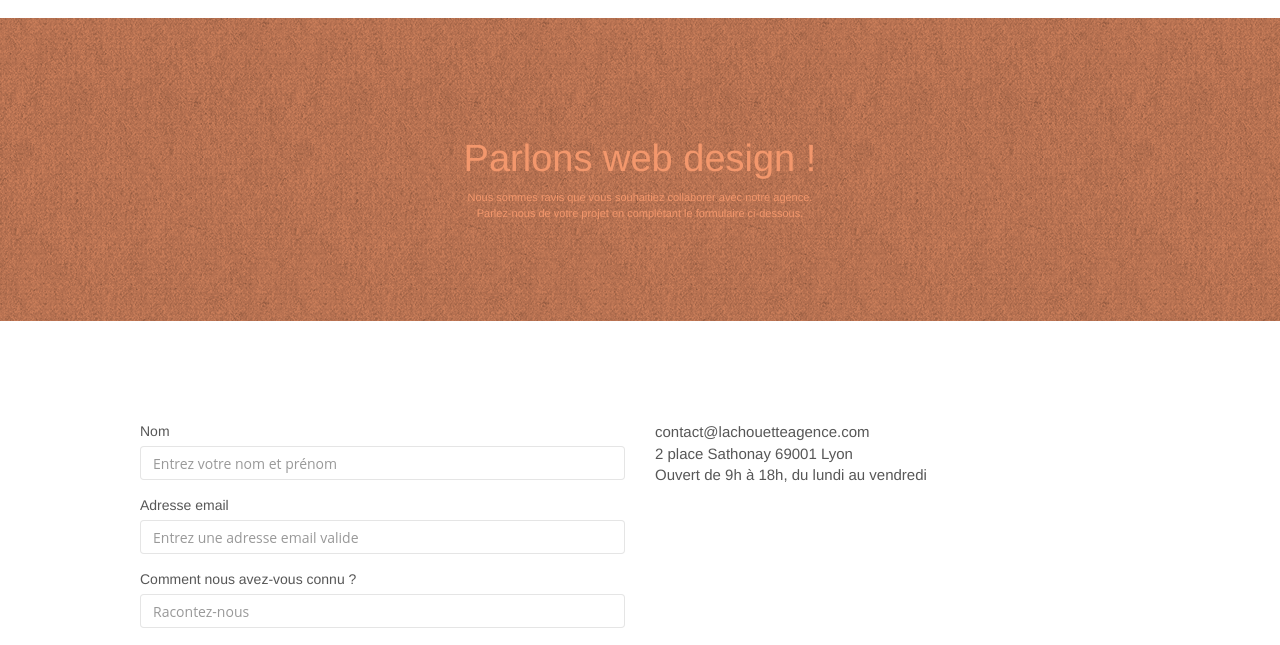
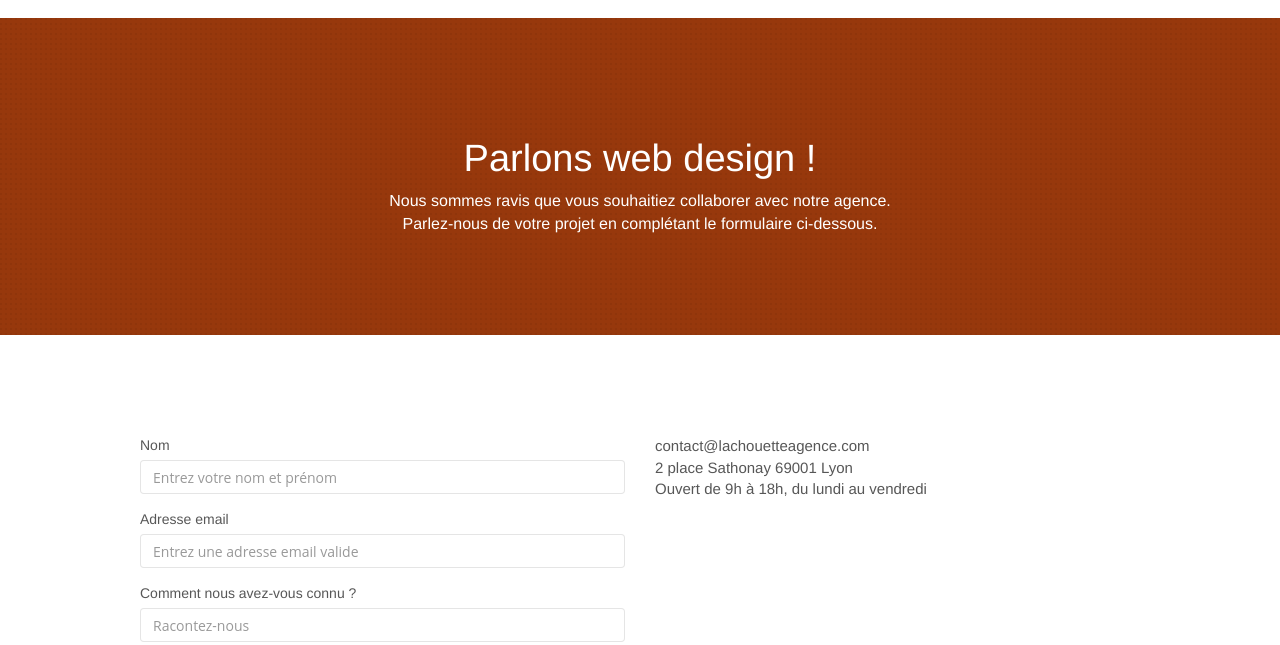
Before and after one commit to barseille/P4_Ponn_Barseille, a plain HTML site: page page2.html in a window 1280 px wide. Shown: the part 102-747 px from the top of the page. Drawn offline with nearby package versions, Linux system fonts and the light colour scheme; a script that the page names is missing.

Commit message:
modification contraste

```diff
--- a/page2.html
+++ b/page2.html
@@ -93,7 +93,7 @@
             bg-dots-bg bg-repeat
             bgc-atomic-tangerine
             d-bloc
-            bloc-bg-texture
+
             texture-paper
           "
           id="bloc-6"
--- a/style.css
+++ b/style.css
@@ -680,7 +680,7 @@ a {
 }
 
 p {
-  font-size: 11px;
+  font-size: 16px;
 }
 
 .tight-width-whitespace {
@@ -710,7 +710,6 @@ p {
 h2 {
   font-size: 22px;
   line-height: 1.4em;
-
 }
 
 h3 {
@@ -775,11 +774,11 @@ h4 {
 }
 
 .bgc-atomic-tangerine {
-  background-color: #f3976c;
+  background-color: #97380c;
 }
 
 .tc-white {
-  color: #f3976c !important;
+  color: #ffffff !important;
 }
 
 .btn-atomic-tangerine {
```
Also changed, not shown: index.html (+10 -3 lines).
